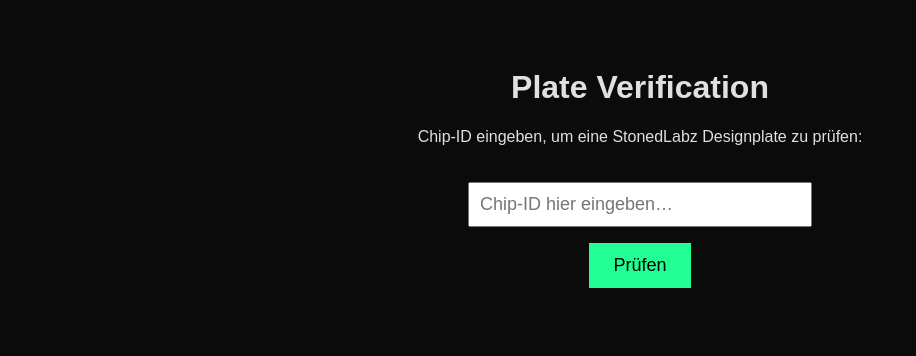
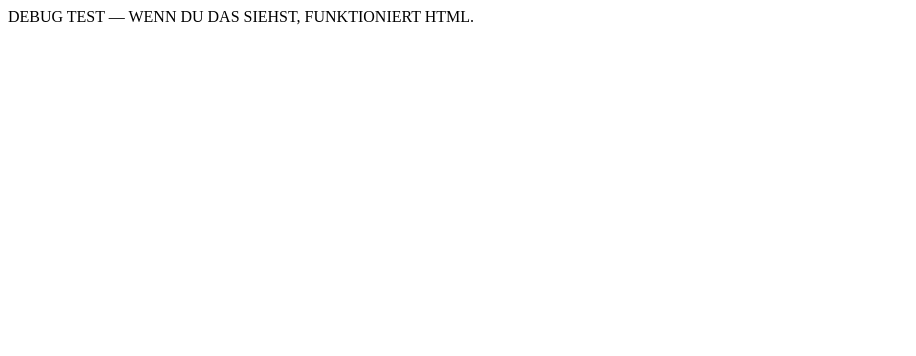
Before and after one commit to Ston3d-Labz/ston3dlabz-verify, a plain HTML site: page index.html in a window 1280 px wide. Shown: the whole page, without its empty margins (0-916 px from the left). Drawn offline with Linux system fonts and the light colour scheme.

Commit message:
Update index.html

```diff
--- a/index.html
+++ b/index.html
@@ -1,51 +1,6 @@
 <!DOCTYPE html>
 <html lang="de">
-<head>
-    <meta charset="UTF-8" />
-    <meta name="viewport" content="width=device-width, initial-scale=1.0" />
-    <title>StonedLabz Plate Verification</title>
+<body>
+    DEBUG TEST — WENN DU DAS SIEHST, FUNKTIONIERT HTML.
 
-    <style>
-        body {
-            font-family: Arial, sans-serif;
-            background: #0b0b0b;
-            color: #e0e0e0;
-            text-align: center;
-            padding: 40px;
-        }
-        input {
-            padding: 10px;
-            width: 80%;
-            max-width: 320px;
-            margin-top: 20px;
-            font-size: 18px;
-        }
-        button {
-            padding: 12px 24px;
-            margin-top: 16px;
-            background: #21ff94;
-            border: none;
-            font-size: 18px;
-            cursor: pointer;
-        }
-        #result {
-            margin-top: 25px;
-            font-size: 20px;
-            font-weight: bold;
-        }
-    </style>
-</head>
-
-<body>
-    <h1>Plate Verification</h1>
-    <p>Chip-ID eingeben, um eine StonedLabz Designplate zu prüfen:</p>
-
-    <input id="chipInput" placeholder="Chip-ID hier eingeben…" />
-    <br />
-    <button onclick="verify()">Prüfen</button>
-
-    <div id="result"></div>
-
-    <script src="app.js"></script>
-</body>
 </html>
```
